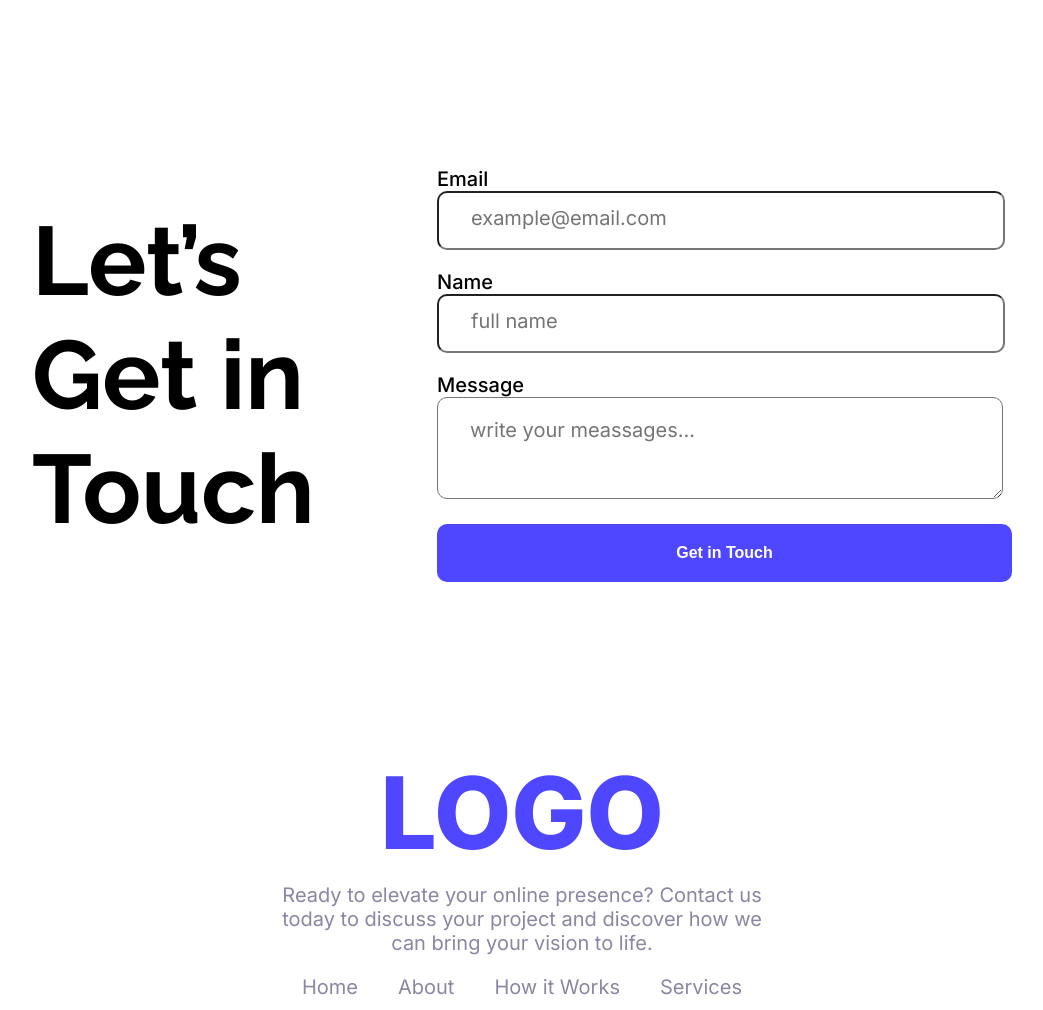
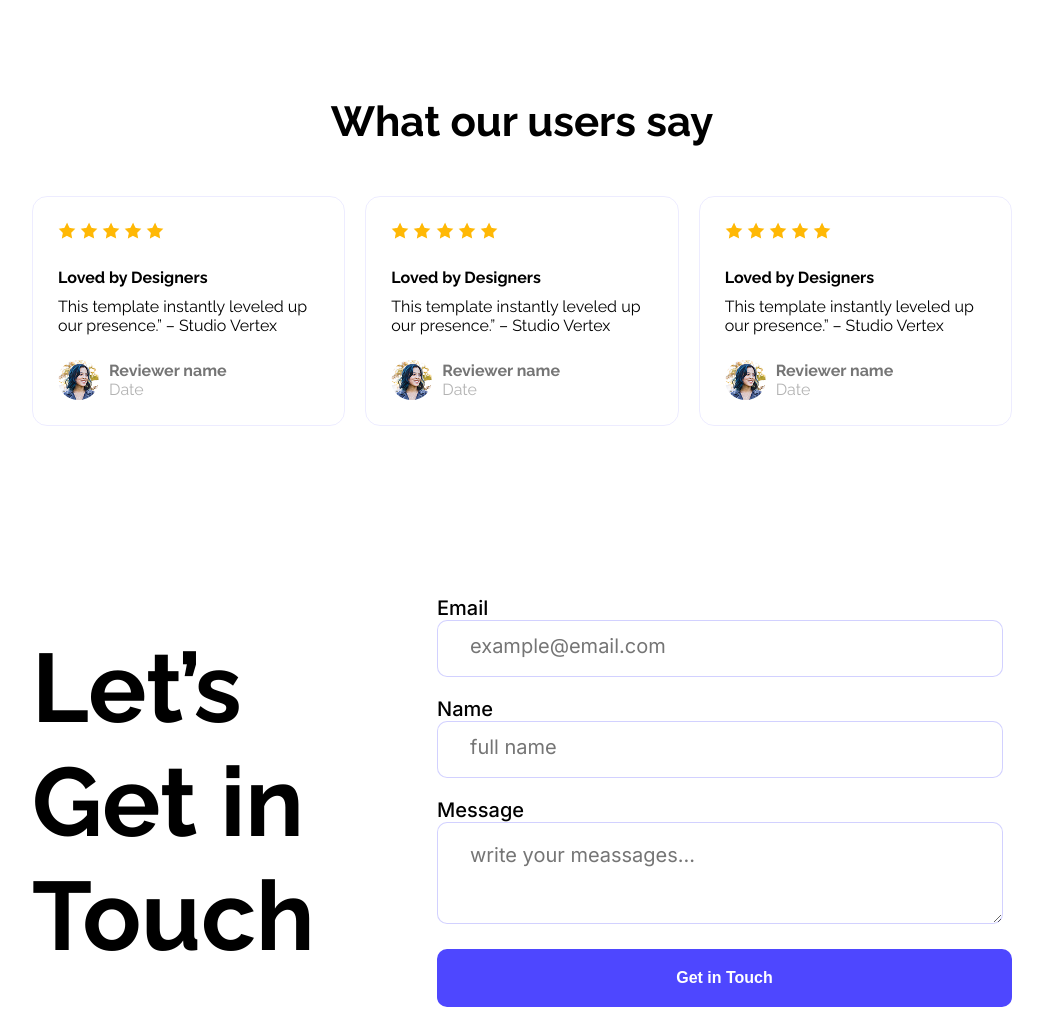
Before and after one commit to Jakaria19/PHWD-A01-landing-launchpad, a plain HTML site: page index.html in a window 1280 px wide. Shown: the part 1541-2551 px from the top of the page, without its empty margins (118-1161 px from the left). Drawn offline with Linux system fonts and the light colour scheme.

Commit message:
added users section

```diff
--- a/index.html
+++ b/index.html
@@ -61,6 +61,65 @@
           </div>
         </div>
       </section>
+      <section class="users raleway-normal">
+        <h3>What our users say</h3>
+        <div class="card-container">
+          <div class="card">
+            <img src="Assets/icon-star.png" alt="" />
+            <img src="Assets/icon-star.png" alt="" />
+            <img src="Assets/icon-star.png" alt="" />
+            <img src="Assets/icon-star.png" alt="" />
+            <img src="Assets/icon-star.png" alt="" />
+            <h4>Loved by Designers</h4>
+            <p>
+              This template instantly leveled up our presence.” – Studio Vertex
+            </p>
+            <div class="reviewer">
+              <img src="Assets/avatar.png" alt="" class="avatar" />
+              <div>
+                <h6 class="reviewer-name">Reviewer name</h6>
+                <p class="date">Date</p>
+              </div>
+            </div>
+          </div>
+          <div class="card">
+            <img src="Assets/icon-star.png" alt="" />
+            <img src="Assets/icon-star.png" alt="" />
+            <img src="Assets/icon-star.png" alt="" />
+            <img src="Assets/icon-star.png" alt="" />
+            <img src="Assets/icon-star.png" alt="" />
+            <h4>Loved by Designers</h4>
+            <p>
+              This template instantly leveled up our presence.” – Studio Vertex
+            </p>
+            <div class="reviewer">
+              <img src="Assets/avatar.png" alt="" class="avatar" />
+              <div>
+                <h6 class="reviewer-name">Reviewer name</h6>
+                <p class="date">Date</p>
+              </div>
+            </div>
+          </div>
+          <div class="card">
+            <img src="Assets/icon-star.png" alt="" />
+            <img src="Assets/icon-star.png" alt="" />
+            <img src="Assets/icon-star.png" alt="" />
+            <img src="Assets/icon-star.png" alt="" />
+            <img src="Assets/icon-star.png" alt="" />
+            <h4>Loved by Designers</h4>
+            <p>
+              This template instantly leveled up our presence.” – Studio Vertex
+            </p>
+            <div class="reviewer">
+              <img src="Assets/avatar.png" alt="" class="avatar" />
+              <div>
+                <h6 class="reviewer-name">Reviewer name</h6>
+                <p class="date">Date</p>
+              </div>
+            </div>
+          </div>
+        </div>
+      </section>
       <section class="touch">
         <div class="raleway-normal touch-text">Let’s Get in Touch</div>
         <div class="inter-normal form-text">
--- a/style.css
+++ b/style.css
@@ -131,6 +131,60 @@ nav {
   font-size: 20px;
 }
 
+/* users styles */
+
+.users {
+  text-align: center;
+}
+
+.users h3 {
+  font-size: 42px;
+  font-weight: 700;
+  margin-bottom: 50px;
+}
+
+.card-container {
+  display: flex;
+  margin: 0px 150px;
+  gap: 20px;
+}
+
+.card {
+  padding: 25px;
+  text-align: left;
+  border: 0.5px solid rgba(78, 71, 255, 0.1);
+  border-radius: 15px;
+}
+
+.card h4 {
+  margin-bottom: 10px;
+}
+
+.card h4,
+.reviewer {
+  margin-top: 25px;
+}
+
+.reviewer {
+  display: flex;
+  align-items: center;
+  gap: 10px;
+}
+
+.avatar {
+  border-radius: 50%;
+}
+
+.reviewer-name {
+  color: #757575;
+  font-size: 16px;
+}
+
+.date {
+  color: #b3b3b3;
+  font-size: 16px;
+}
+
 /* touch styles */
 
 .touch {
@@ -155,6 +209,7 @@ nav {
 
 .form-text input {
   padding: 20px 32px;
+  border: 0.5px solid rgba(78, 71, 255, 0.25);
   border-radius: 10px;
   width: 500px;
   margin-bottom: 20px;
@@ -162,6 +217,7 @@ nav {
 
 .form-text textarea {
   padding: 20px 32px;
+  border: 0.5px solid rgba(78, 71, 255, 0.25);
   border-radius: 10px;
   width: 500px;
   margin-bottom: 20px;
```
